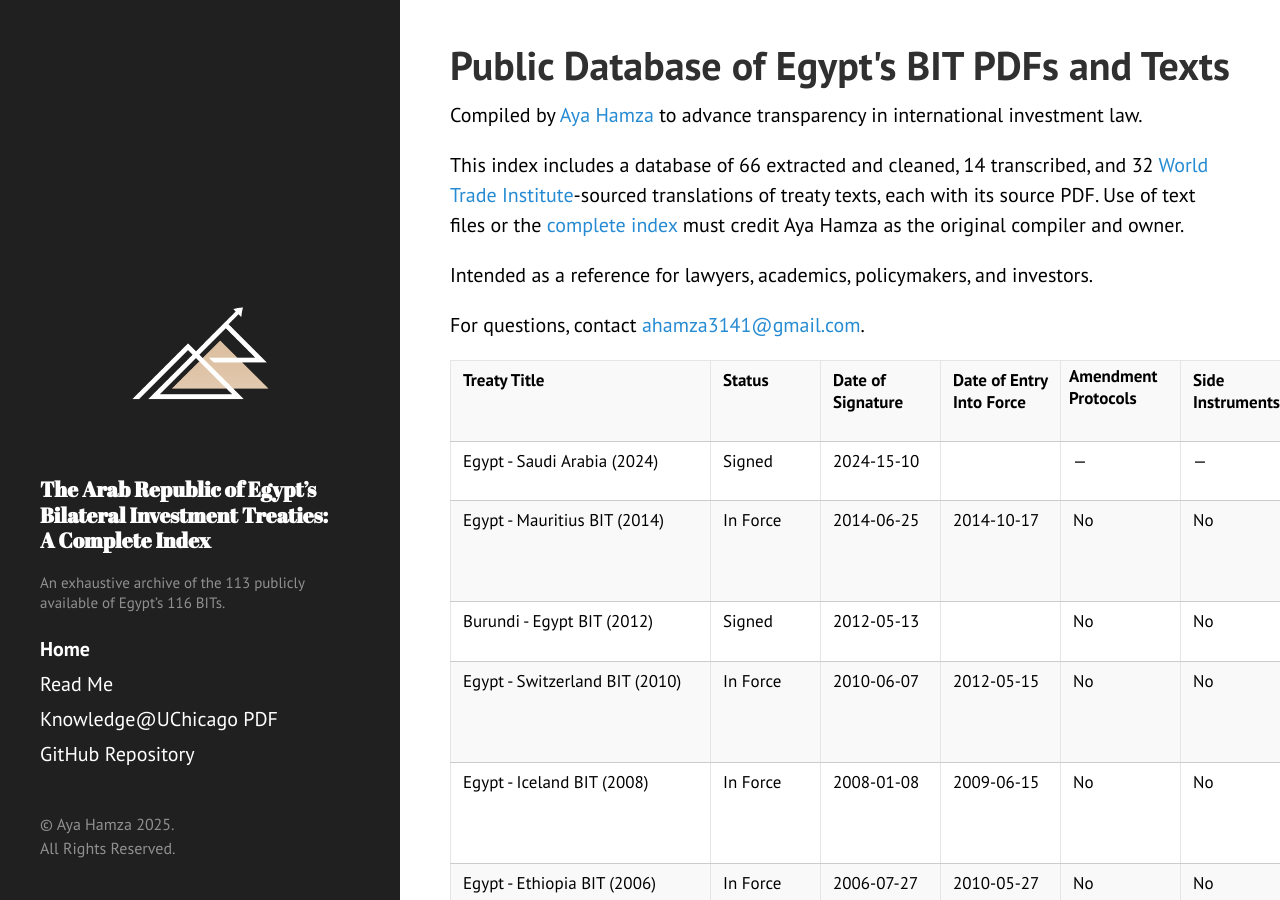
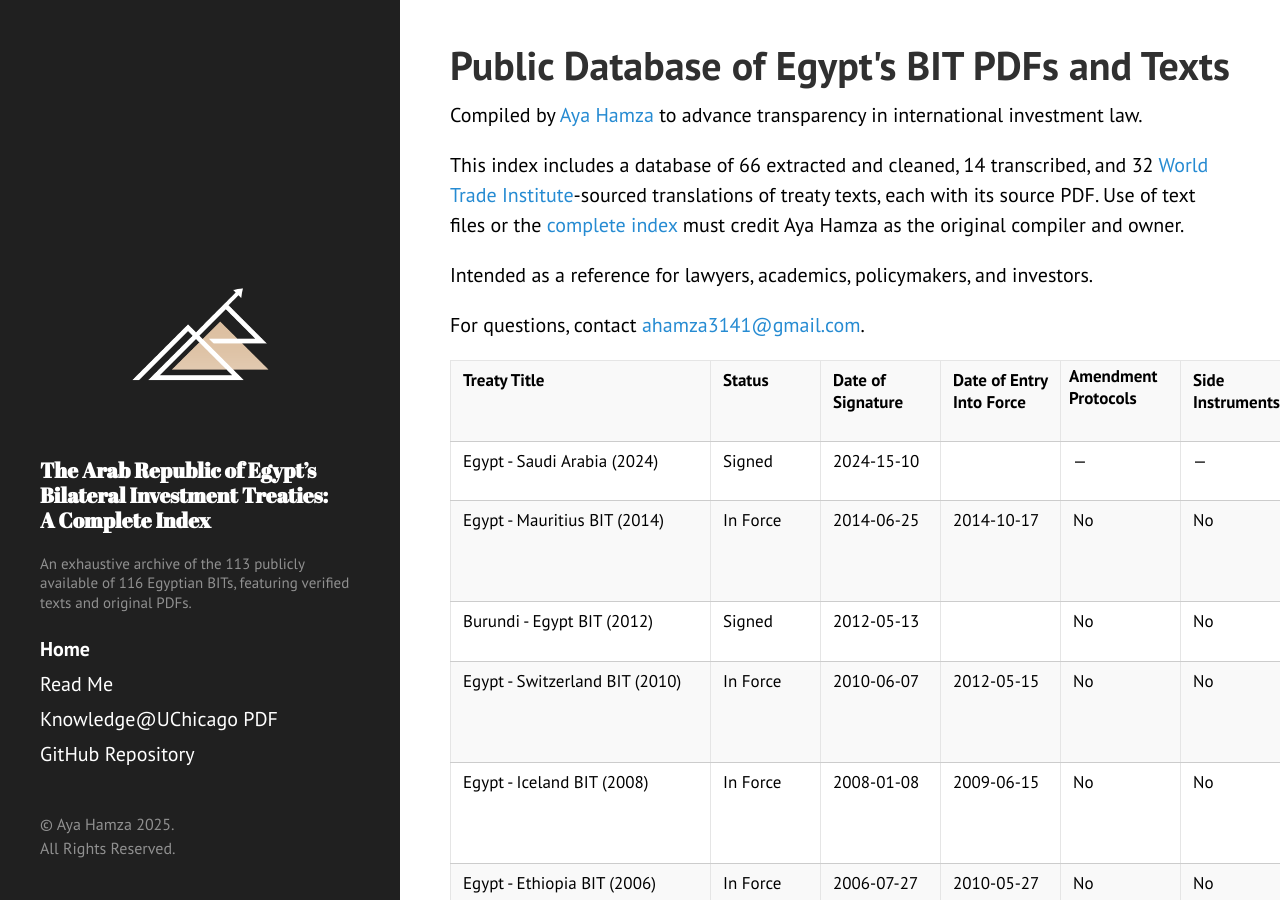
Before and after one commit to ayahamza1/MENABITs, a Jekyll site: the page built from index.md, in a window 1280 px wide and 900 px high. Built offline with Jekyll 4.4.1, drawn with Linux system fonts in a browser that asks for light colours.

Commit message:
Update _config.yml

```diff
--- a/_config.yml
+++ b/_config.yml
@@ -7,8 +7,8 @@
 
 # Site Setup
 title: "The Arab Republic of Egypt’s<br/>Bilateral Investment Treaties:<br/>A Complete Index"
-tagline: "An exhaustive archive of the 113 publicly available of Egypt’s 116 BITs."
-description: "An exhaustive archive of the 113 publicly available of Egypt’s 116 BITs."
+tagline: "An exhaustive archive of the 113 publicly available of 116 Egyptian BITs, featuring verified texts and original PDFs."
+description: "An exhaustive archive of the 113 publicly available of 116 Egyptian BITs, featuring verified texts and original PDFs."
 url: "https://egyptianbits.com" # custom domain
 baseurl: "" # no subdirectory
 
```
